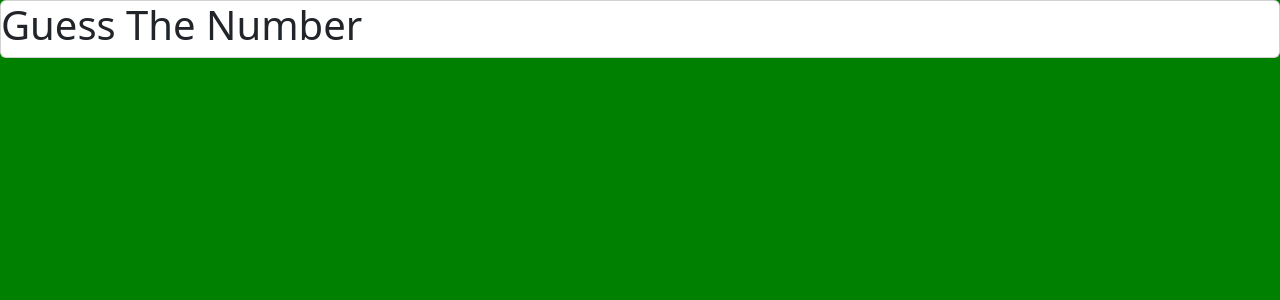
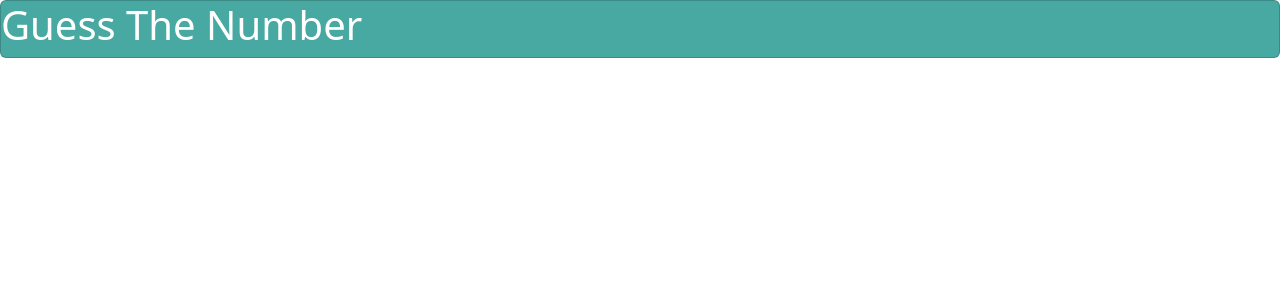
Before and after one commit to AndrewIMLEx/Learning-Project, a React app: page / in a window 1280 px wide. Shown: the top 300 px of the page. Built offline with nearby package versions, Linux system fonts and the light colour scheme.

Commit message:
add color to Homepage

```diff
--- a/src/style.css
+++ b/src/style.css
@@ -1,2 +1,6 @@
-body{
-    background-color: green;}
+.card{
+    background-color : #48A8A2;}
+
+h1 {
+    color:white
+}
```
